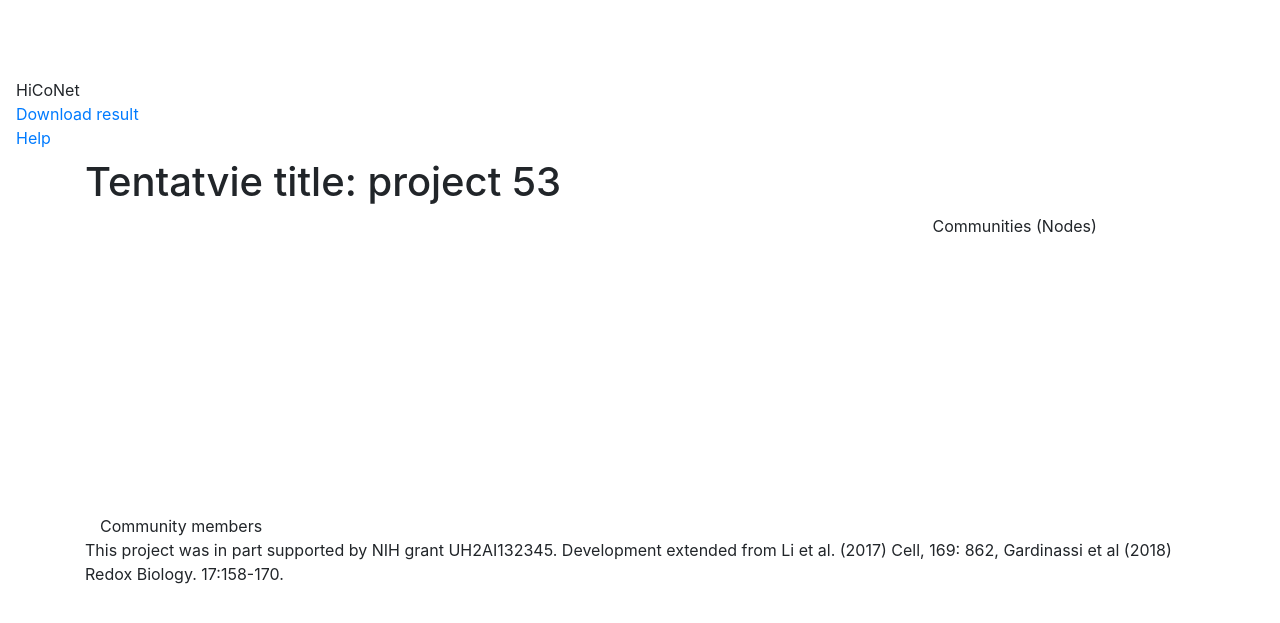
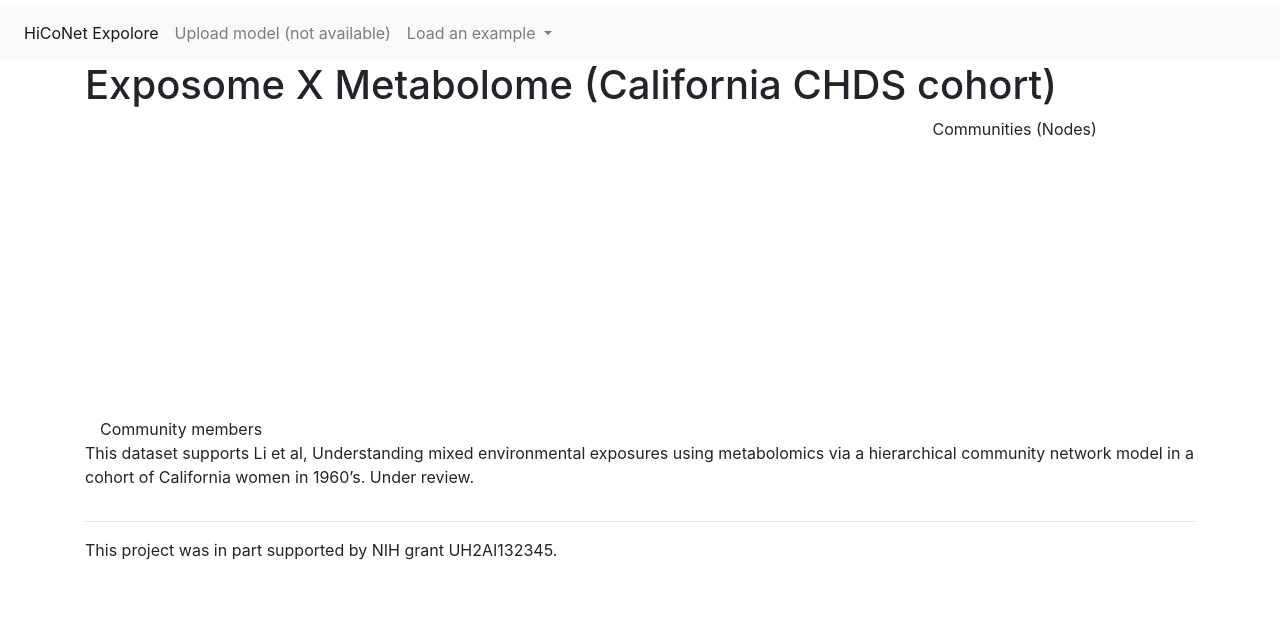
Before and after one commit to shuzhao-li/hiconet-explorer-gae, a Flask app: template templates/index.html in a window 1280 px wide. Shown: the top 623 px of the page. Run offline with Flask 2, Linux system fonts and the light colour scheme; the template is opened without the code that fills it, so the values that code supplies are empty; some libraries are stand-ins or nearby versions.

Commit message:
Testing via local JSON read

```diff
--- a/main.py
+++ b/main.py
@@ -1,11 +1,57 @@
-from flask import Flask, render_template
+from flask import Flask, render_template, request
+# request will be used for input forms
+
+import json
+
+# GAE has changed to Datastore lib: https://pypi.org/project/google-cloud-datastore/
+# have to update the code below
+# from google.appengine.ext import ndb
+# from datamodel import *
+
+# to implement inputcheck, i.e. valiate user uploaded data
+# from inputcheck import inputcheck
 
 app = Flask(__name__)
 
 @app.route('/')
 def explore():
-    return render_template('index.html')
+    '''
+    Use case #1 to show on front page.
+    '''
+    # result = get_json(1)
+    result = test_local()
+    return render_template('index.html', result_data = result, )
 
+
+
+@app.route('/show/<case_id>')
+def get_json(case_id):
+    '''
+    job status is checked in /check/jid
+    '''
+    jid = int(case_id)
+    this_case = Case.query( Case.id==jid ).get()
+
+    if this_case:
+        return json.loads(this_case.json)
+
+    else:
+        return 'Incorrect credential.', 401
+
+def test_local():
+    '''
+    local read to test
+    '''
+    result = json.loads( open('result.json', 'r').read() )
+    return result
+
+
+
+def use_user_data():
+    '''
+    Yet to implement
+    '''
+    pass
 
 if __name__ == '__main__':
     # This is used when running locally only. When deploying to Google App
--- a/templates/index.html
+++ b/templates/index.html
@@ -35,11 +35,9 @@
     <meta name="keywords" content="metabolomics, systems biology, personalized medicine, exposome" />
     <meta name="author" content="Shuzhao Li" />
 
-    <link href="static/bootstrap.min.css" rel="stylesheet" type="text/css" />
-
-
+    <link rel="stylesheet" href="https://stackpath.bootstrapcdn.com/bootstrap/4.3.1/css/bootstrap.min.css" integrity="sha384-ggOyR0iXCbMQv3Xipma34MD+dH/1fQ784/j6cY/iJTQUOhcWr7x9JvoRxT2MZw1T" crossorigin="anonymous">
     <style type="text/css">
-        body { padding-top: 70px; }
+        body { padding-top: 5px; }
 
         div.networkvisual {
                 min-height: 300px; min-width: 300px;
@@ -56,18 +54,37 @@
 
 <body>
 
-<nav class="navbar navbar-inverse navbar-fixed-top">
-        <ul class="nav navbar-nav">
-                <li class="active"> <a>HiCoNet</a></li>
-                <li><a href="">Download result</a></li>
-                <li><a href="" target="_blank">Help</a></li>
-        </ul>
+<nav class="navbar navbar-expand-lg navbar-light bg-light">
+        <button class="navbar-toggler" type="button" data-toggle="collapse" data-target="#navbarNavDropdown" aria-controls="navbarNavDropdown" aria-expanded="false" aria-label="Toggle navigation">
+                <span class="navbar-toggler-icon"></span>
+        </button>
+        <div class="collapse navbar-collapse" id="navbarNavDropdown">
+                <ul class="navbar-nav">
+                    <li class="nav-item active">
+                                <a class="nav-link" href="#">HiCoNet Expolore <span class="sr-only">(current)</span></a>
+                    </li>
+                  <li class="nav-item">
+                    <a class="nav-link" href="#">Upload model (not available)<span class="sr-only">(current)</span></a>
+                  </li>
+                  <li class="nav-item dropdown">
+                    <a class="nav-link dropdown-toggle" href="#" id="navbarDropdownMenuLink" role="button" data-toggle="dropdown" aria-haspopup="true" aria-expanded="false">
+                      Load an example
+                    </a>
+                    <div class="dropdown-menu" aria-labelledby="navbarDropdownMenuLink">
+                      <a class="dropdown-item" href="#">Exposome X Metabolome</a>
+                      <a class="dropdown-item" href="#">Herpes Zoster vaccine</a>
+                      <a class="dropdown-item" href="#">Colombia Malaria</a>
+                      <a class="dropdown-item" href="#">Something else here</a>
+                    </div>
+                  </li>
+                </ul>
+              </div>
 </nav>
 
+
 <div class="container">
-        <!-- Masthead ================================================== -->
         <div><h1>
-            Tentatvie title: project 53
+            Exposome X Metabolome (California CHDS cohort)
         </h1></div>
 <div class="container-fluid">
     <div class="row">
@@ -105,53 +122,41 @@
                     </div>
             </div>
         </div>
+
     </div>
-
-
+    <div class="row">
+        <p>This dataset supports Li et al, Understanding mixed environmental exposures using metabolomics via a hierarchical community network model in a cohort of California women in 1960’s. Under review.</p>
+    </div>
 
 </div>
 
+<hr>
+
 <div class="panel-footer">
-    This project was in part supported by NIH grant UH2AI132345.
-    Development extended from Li et al. (2017) Cell, 169: 862, Gardinassi et al (2018) Redox Biology. 17:158-170.
-</div>
+    <p>This project was in part supported by NIH grant UH2AI132345.</p>
+<!--   <p>Development extended from Li et al. (2017) Cell, 169: 862, Gardinassi et al (2018) Redox Biology. 17:158-170.</p>-->
+ </div>
 
 </div>
 
 
-
-
 <script type="text/javascript" charset="utf-8">
-
-var dataset;
 
 window.cy_elements = "global";
 window.list_communities = "global";
 window.community_data = "global";
 window.selectedCommunity = "global";
 
+var inputData = {{ result_data|safe }};
 
-d3.json("static/result.json", function(error, data) {
+window.cy_elements = inputData["elements"];
+window.community_data = inputData["community_data"];
+window.list_communities = inputData["list_communities"];
 
-    if (error) {
-        console.log(error);
-    } else {
-        dataset = data;
-        window.cy_elements = data["elements"];
-        window.community_data = data["community_data"];
-        window.list_communities = data["list_communities"];
-        var sel = data["list_communities"][0];
-        var selectedCommunity = data["community_data"][sel];
+var sel = list_communities[0];
+var selectedCommunity = community_data[sel];
 
-        // have to have data in first:
-        addSideTable();
 
-        addCyNetwork(window.cy_elements);
-
-        plotMemberChart(selectedCommunity, sel);
-    }
-    }
-);
 
 var addCyNetwork = function(cy_elements){
 
@@ -324,6 +329,13 @@ var plotMemberChart = function(dataSeries, title){
 };
 
 
+// have to have data in first, then functions
+addSideTable();
+
+addCyNetwork(window.cy_elements);
+
+plotMemberChart(selectedCommunity, sel);
+
 
 </script>
 
```
Also changed, not shown: result.json (renamed from static/result.json).
